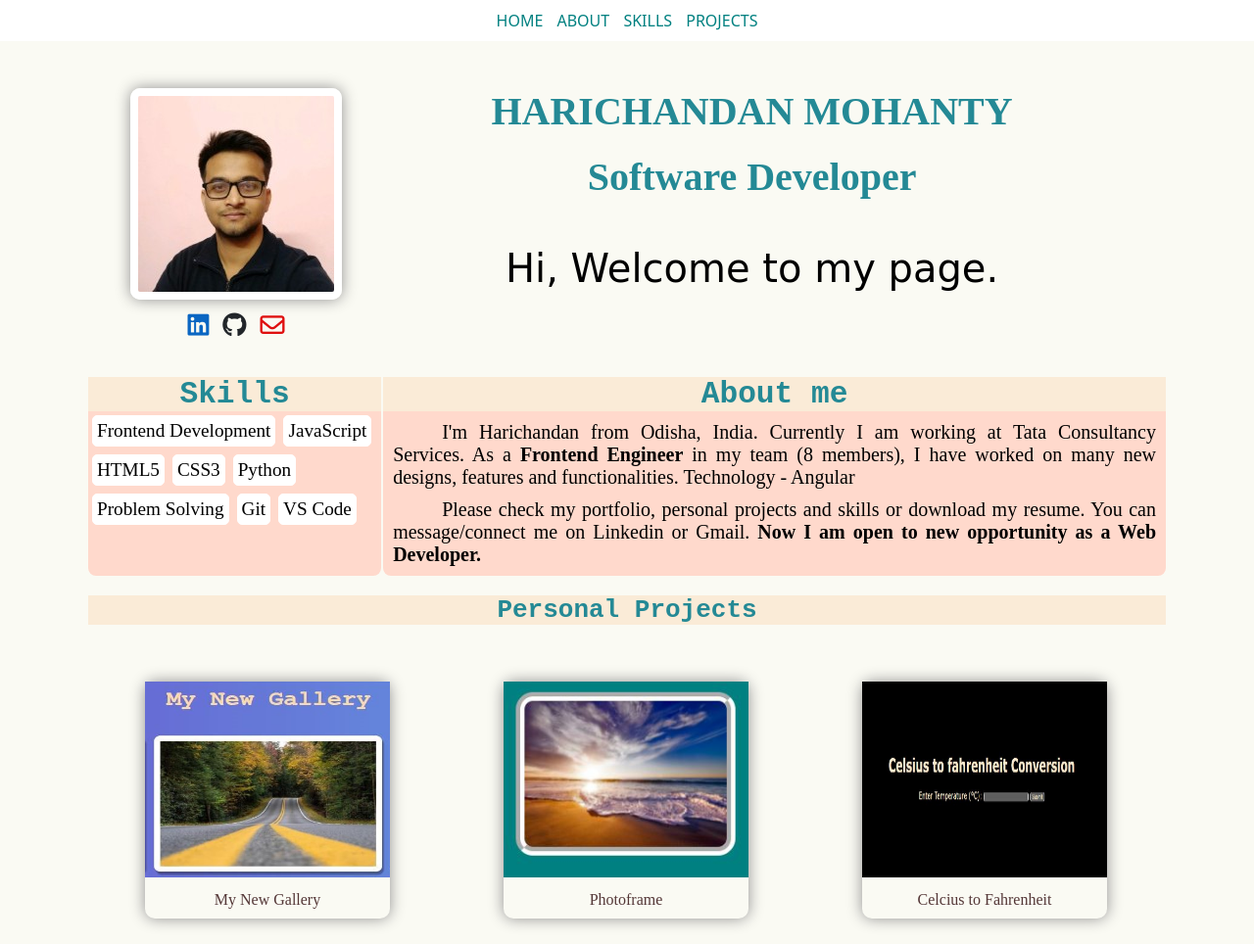
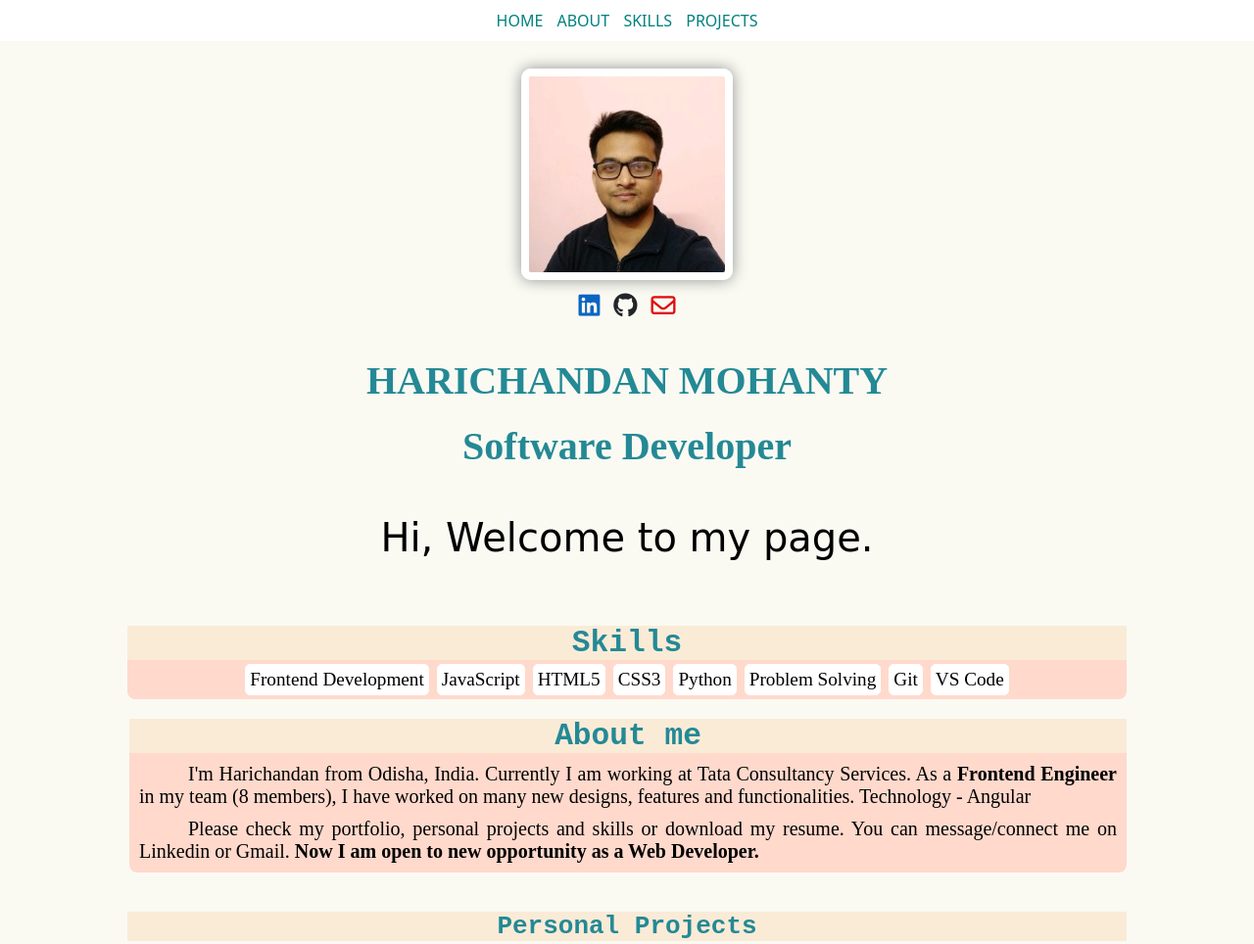
Before and after one commit to harichandanmohanty/harichandanmohanty.github.io, a plain HTML site: page index.html in a window 1280 px wide. Shown: the top 964 px of the page at 98% size. Drawn offline with Linux system fonts and the light colour scheme.

Commit message:
style changes & improved responssiveness

```diff
--- a/styles/style.css
+++ b/styles/style.css
@@ -19,7 +19,7 @@ nav {
 
 .content {
     margin: auto;
-    padding-top: 70px;
+    padding-top: 50px;
     max-width: 1100px;
 }
 
@@ -33,7 +33,7 @@ nav {
 }
 
 .idLeft {
-    margin: 20px 60px 20px 0px;
+    margin: 20px 60px;
 }
 
 .profile-pic {
@@ -67,15 +67,15 @@ nav {
 
 .identity {
     text-align: center;
-    margin: 0px 43px;
+    margin: 0px 40px;
     display: flex;
     flex-wrap: wrap;
+    justify-content: center;
 }
 
 .skill-style {
     display: inline-block;
     background-color: #ffffff;
-    /* box-shadow: 2px 4px 6px #919090; */
     border: solid 1px #ffffff;
     padding: 4px;
     border-radius: 5px;
@@ -84,14 +84,11 @@ nav {
 
 
 #about, #skills {
-    text-align: center;
     font-size: 1.2em;
     border-radius: 8px;
     background-color:rgb(255, 217, 204);
-}
-
-#skills {
-    width: 720px;
+    width: 100%;
+    margin-bottom: 20px;
 }
 
 #about {
@@ -130,12 +127,15 @@ h4 {
 
 .box {
     display: flex;
-    margin: 20px 0px;
+    margin: 0px 40px;
+    flex-wrap: wrap;
+    justify-content: space-evenly;
 }
 
 .innerbox {
     display: flex;
     flex-wrap: wrap;
+    justify-content: center;
 }
 
 .fab, .far {
@@ -154,6 +154,10 @@ h4 {
     color: #0a66c2
 }
 
+#projects {
+    margin: 20px 40px;
+}
+
 .second-para {
     text-indent: 50px;
 }
@@ -161,13 +165,13 @@ h4 {
 .projectbox {
     display: flex;
     flex-wrap: wrap;
+    justify-content: center;
 }
 
 .imgcontainer {
     display: block;
-    text-decoration: none;
     box-shadow:  0px 0px 15px #919090;
-    margin: 58px;
+    margin: 45px;
     margin-bottom: 30px;
     border-radius: 10px;
 }
```
